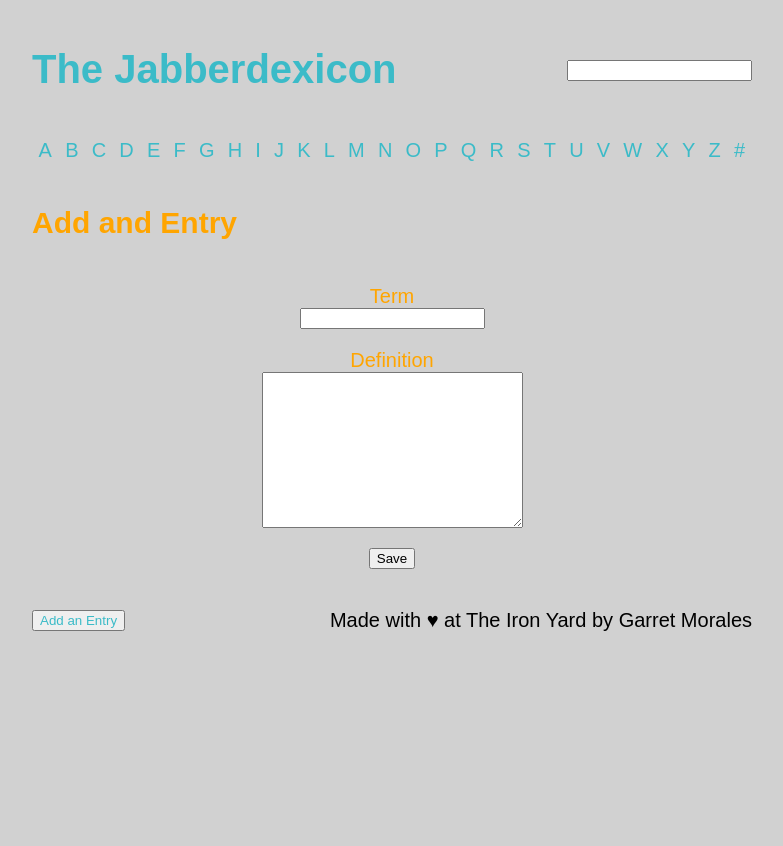
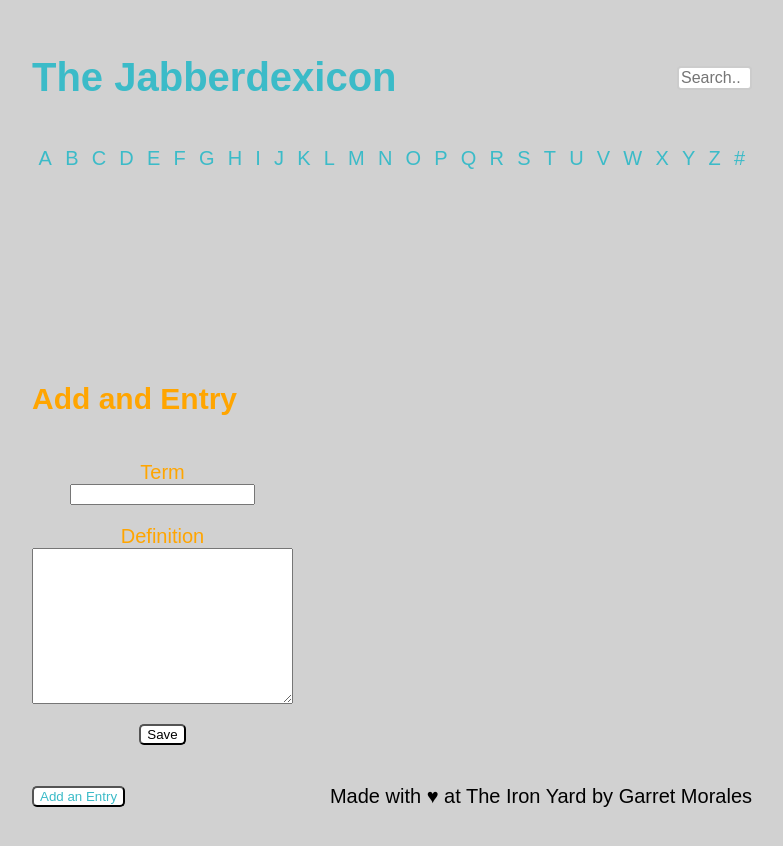
Before and after one commit to hurricanefan93/jabberdexicon, a React app: page /new in a window 1280 px wide. Shown: the whole page, without its empty margins (248-1031 px from the left). Before the commit the page ends 800 px from the top, so only its background shows below. Built offline with nearby package versions, Linux system fonts and the light colour scheme; no server answers.

Commit message:
fixed search field

```diff
--- a/src/components/SearchForm.js
+++ b/src/components/SearchForm.js
@@ -12,7 +12,9 @@ class SearchForm extends Component {
 
   render () {
     return <form action='#' onSubmit={this._submit}>
-      <input type='search' ref='query' />
+      <div className='searchbar'>
+        <input type='text' ref='query' className='search' placeholder='Search..' />
+      </div>
     </form>
   }
 }
--- a/src/styles/screen.scss
+++ b/src/styles/screen.scss
@@ -6,9 +6,27 @@ html {
 
 body {
   background-color: rgb(209, 209, 209);
-  margin: 0;
   font: $base-text-size / 1 $base-font-family;
+  height: 100vh;
 }
+
+.searchbar {
+  input.search {
+    width: 75px;
+    box-sizing: border-box;
+    border: 2px solid #ccc;
+    border-radius: 4px;
+    font-size: 16px;
+    background-color: white;
+    -webkit-transition: width 0.4s ease-in-out;
+    transition: width 0.4s ease-in-out;
+
+    input.search:focus {
+      width: 175px;
+    }
+  }
+}
+
 
 a {
   &:link,
@@ -23,16 +41,39 @@ a {
   }
 
   &:active {
-    color: $link-color-hover;
+    color: orange;
   }
+}
+
+button {
+  background-color: white;
+  border-radius: 5px;
 }
 
 .App {
   max-width: 720px;
+  height: 100vh;
   padding: 1em;
   margin: 0 auto;
   display: flex;
   flex-direction: column;
+}
+
+.Entry {
+  h2,
+  p {
+    color: orange;
+  }
+}
+
+.Browse {
+  ul {
+    list-style: none;
+  }
+
+  h2 {
+    color: orange;
+  }
 }
 
 header {
@@ -57,12 +98,8 @@ nav {
 
 main {
   flex: 1;
-}
-
-footer {
   display: flex;
-  justify-content: space-between;
-  align-items: center;
+  align-items: flex-end;
 }
 
 .Home {
@@ -93,3 +130,10 @@ footer {
     align-items: center;
   }
 }
+
+footer {
+  display: flex;
+  justify-content: space-between;
+  align-items: center;
+  position: static;
+}
```
